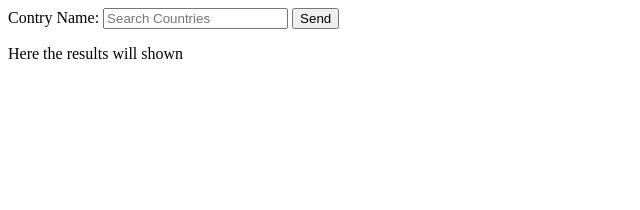
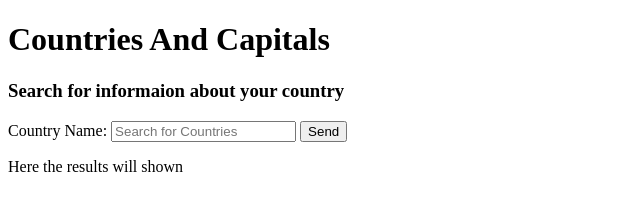
Before and after one commit to GSG-G8/Rest-Countries, a website: page public/index.html in a window 1280 px wide. Shown: the whole page, without its empty margins (0-640 px from the left). Drawn offline with Linux system fonts and the light colour scheme.

Commit message:
modify main page and classes #2

```diff
--- a/public/index.html
+++ b/public/index.html
@@ -1,24 +1,31 @@
 <!DOCTYPE html>
 <html lang="en">
   <head>
-    <meta charset="UTF-8">
-    <meta name="viewport" content="width=device-width, initial-scale=1.0">
-    <meta http-equiv="X-UA-Compatible" content="ie=edge">
-    <link rel="stylesheet" href="css/style.css">
-    <link rel="icon" href="images/favicon.ico" type="image/ico" sizes="16x16">
+    <meta charset="UTF-8" />
+    <meta name="viewport" content="width=device-width, initial-scale=1.0" />
+    <meta http-equiv="X-UA-Compatible" content="ie=edge" />
+    <link rel="icon" href="images/favicon.ico" type="image/ico" sizes="16x16" />
     <title>Rest Countries</title>
+    <link rel="stylesheet" href="css/style.css" />
   </head>
   <body>
     <main>
-    <div class="main_div">
-        <div class="Rest_Country">
-            <form class="" action="/post" method="post" id="contry-form">
-                <label for="search_country">Contry Name:</label>
-                <input type="text" id="search_country" name="search" placeholder="Search Countries">
-                <button type="submit">Send</button>
+      <div class="main__div">
+        <div class="Rest__Country">
+         <h1 class="search__heading1"> Countries And Capitals</h1>
+         <h3 class="search__heading3"> Search for informaion about your country</h3>
+          <form class="" action="/posts" method="post" id="country__form">
+            <label for="search__country">Country Name:</label>
+            <input
+              type="text"
+              id="search__country"
+              name="search"
+              placeholder="Search for Countries"
+            />
+            <button class="form__btn" type="submit">Send</button>
           </form>
           <div class="result">
-                <p> Here the results will shown </p>
+            <p class="result__p">Here the results will shown</p>
           </div>
         </div>
       </div>
```
Lines whose indentation alone changed are shown as unchanged.
